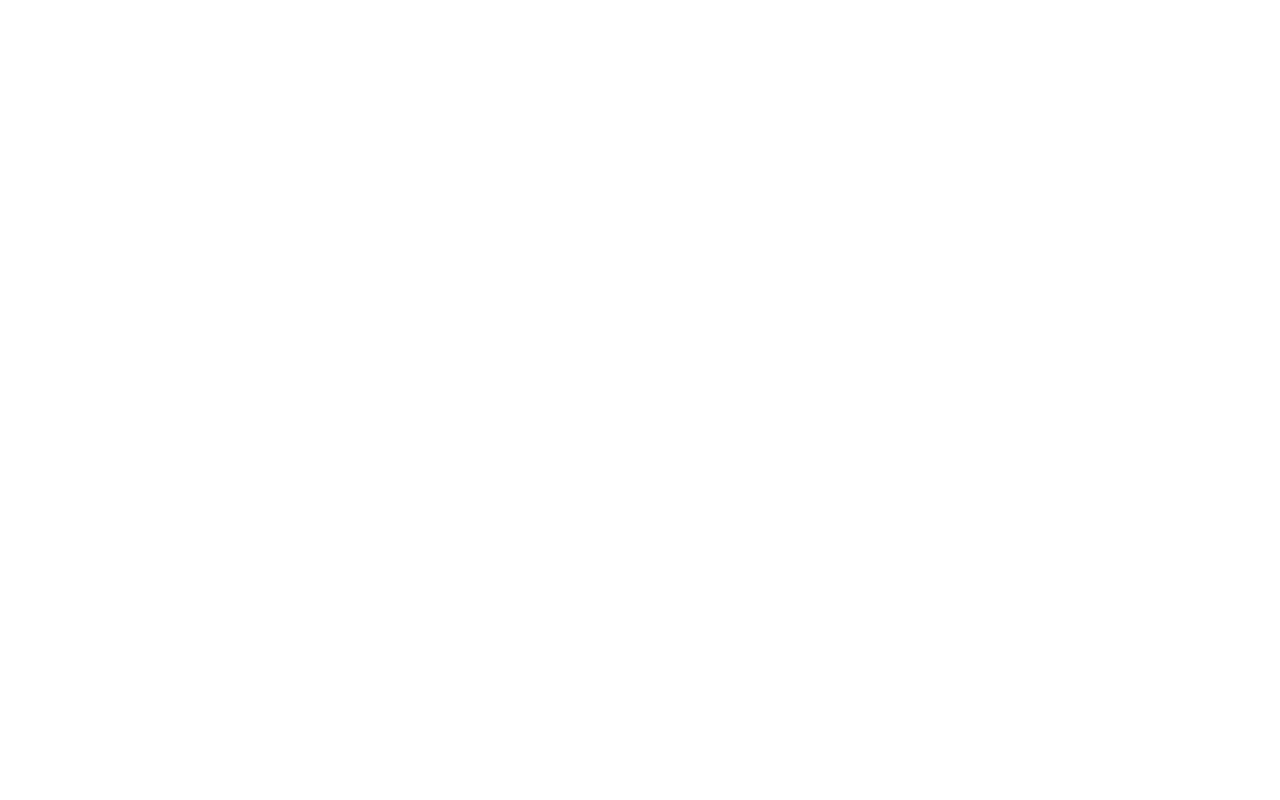
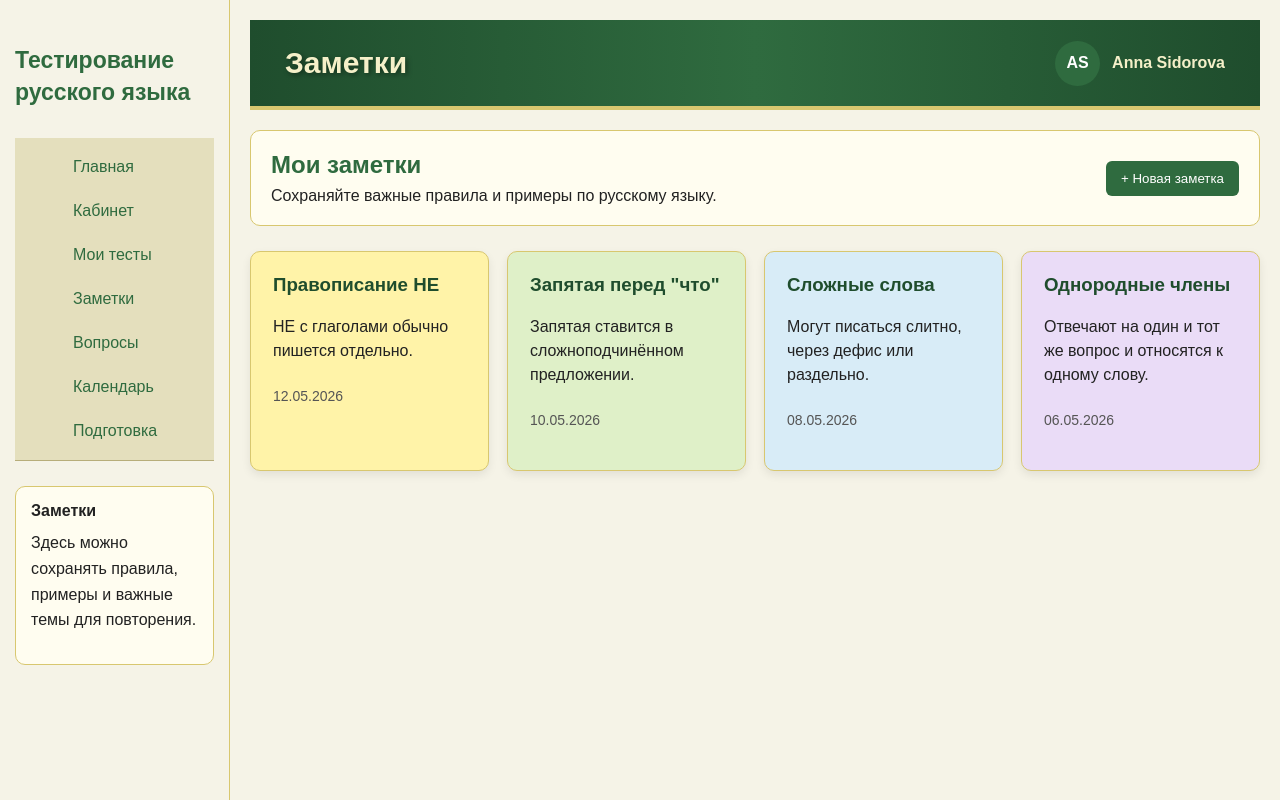
Before and after one commit to ViktoriaLoiko/russian-language-testing-platform, a plain HTML site: page frontend/pages/notes.html in a window 1280 px wide. Drawn offline with Linux system fonts and the light colour scheme.

Commit message:
Add notes page layout

```diff
--- a/frontend/css/notes.css
+++ b/frontend/css/notes.css
@@ -1,2 +1,92 @@
 /* Styles for notes page */
 /* Märkmete lehe stiilid */
+
+.notes-top {
+    display: flex;
+    justify-content: space-between;
+    align-items: center;
+
+    background-color: #fffdf0;
+    border: 1px solid #d8c76f;
+    border-radius: 10px;
+
+    padding: 20px;
+    margin-bottom: 25px;
+}
+
+.notes-top h2 {
+    color: #2f6b3f;
+    margin: 0 0 8px 0;
+}
+
+.notes-top p {
+    margin: 0;
+}
+
+.notes-grid {
+    display: grid;
+    grid-template-columns: repeat(4, 1fr);
+    gap: 18px;
+}
+
+.note-card {
+    min-height: 220px;
+
+    padding: 22px;
+
+    border-radius: 10px;
+    border: 1px solid #d8c76f;
+
+    box-shadow: 0 4px 10px rgba(0,0,0,0.08);
+}
+
+.note-card h3 {
+    color: #1f4d2d;
+    margin-top: 0;
+}
+
+.note-card p {
+    line-height: 1.5;
+}
+
+.note-card span {
+    display: block;
+    margin-top: 25px;
+
+    color: #555;
+    font-size: 14px;
+}
+
+.note-yellow {
+    background-color: #fff3a8;
+}
+
+.note-green {
+    background-color: #dff0c8;
+}
+
+.note-blue {
+    background-color: #d8ecf7;
+}
+
+.note-purple {
+    background-color: #eadcf7;
+}
+
+@media (max-width: 1000px) {
+    .notes-grid {
+        grid-template-columns: repeat(2, 1fr);
+    }
+}
+
+@media (max-width: 700px) {
+    .notes-top {
+        flex-direction: column;
+        align-items: flex-start;
+        gap: 15px;
+    }
+
+    .notes-grid {
+        grid-template-columns: 1fr;
+    }
+}
--- a/frontend/pages/notes.html
+++ b/frontend/pages/notes.html
@@ -0,0 +1,104 @@
+<!DOCTYPE html>
+<html lang="ru">
+<head>
+    <meta charset="UTF-8">
+    <meta name="viewport" content="width=device-width, initial-scale=1.0">
+    <title>Заметки</title>
+
+    <link rel="stylesheet" href="../css/main.css">
+    <link rel="stylesheet" href="../css/dashboard.css">
+    <link rel="stylesheet" href="../css/notes.css">
+</head>
+<body>
+
+<div class="dashboard-layout">
+
+    <aside class="sidebar">
+
+        <h2>
+            Тестирование<br>
+            русского языка
+        </h2>
+
+        <nav class="sidebar-menu">
+            <a href="../index.html">Главная</a>
+            <a href="student-dashboard.html">Кабинет</a>
+            <a href="#">Мои тесты</a>
+            <a href="notes.html">Заметки</a>
+            <a href="questions.html">Вопросы</a>
+            <a href="calendar.html">Календарь</a>
+            <a href="#">Подготовка</a>
+        </nav>
+
+        <div class="info-box">
+            <strong>Заметки</strong>
+            <p>
+                Здесь можно сохранять правила,
+                примеры и важные темы для повторения.
+            </p>
+        </div>
+
+    </aside>
+
+    <main class="dashboard-main">
+
+        <header class="dashboard-header">
+
+            <h1>Заметки</h1>
+
+            <div class="user-profile">
+                <!-- data from database later -->
+                <span class="avatar">AS</span>
+
+                <!-- data from database later -->
+                <span>Anna Sidorova</span>
+            </div>
+
+        </header>
+
+        <section class="notes-top">
+
+            <div>
+                <h2>Мои заметки</h2>
+                <p>Сохраняйте важные правила и примеры по русскому языку.</p>
+            </div>
+
+            <button class="small-button">+ Новая заметка</button>
+
+        </section>
+
+        <!-- notes from database later -->
+        <section class="notes-grid">
+
+            <div class="note-card note-yellow">
+                <h3>Правописание НЕ</h3>
+                <p>НЕ с глаголами обычно пишется отдельно.</p>
+                <span>12.05.2026</span>
+            </div>
+
+            <div class="note-card note-green">
+                <h3>Запятая перед "что"</h3>
+                <p>Запятая ставится в сложноподчинённом предложении.</p>
+                <span>10.05.2026</span>
+            </div>
+
+            <div class="note-card note-blue">
+                <h3>Сложные слова</h3>
+                <p>Могут писаться слитно, через дефис или раздельно.</p>
+                <span>08.05.2026</span>
+            </div>
+
+            <div class="note-card note-purple">
+                <h3>Однородные члены</h3>
+                <p>Отвечают на один и тот же вопрос и относятся к одному слову.</p>
+                <span>06.05.2026</span>
+            </div>
+
+        </section>
+
+    </main>
+
+</div>
+
+</body>
+</html>
```
